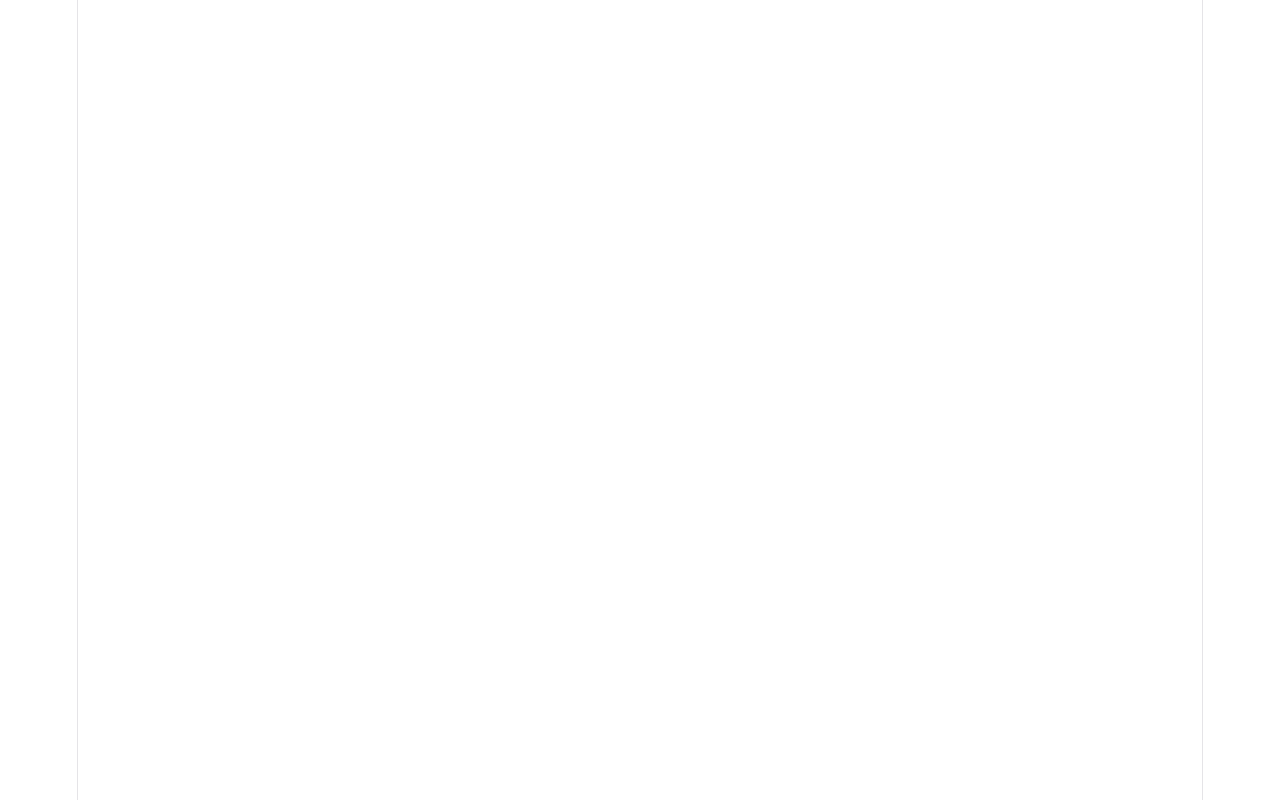
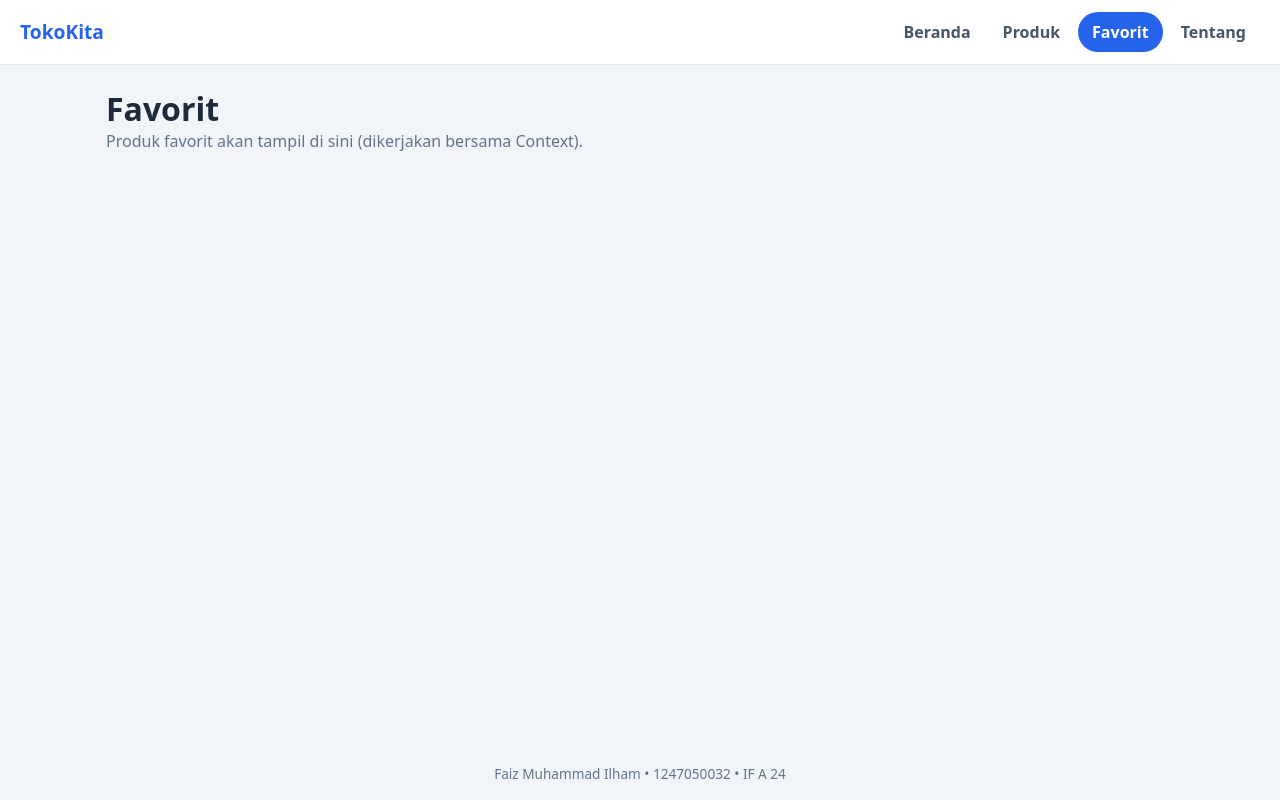
Before and after one commit to faizmmly/katalog-produk, a React (Vite) app: page /favorit in a window 1280 px wide. Before the commit this address had no page. Built offline with nearby package versions, Linux system fonts and the light colour scheme.

Commit message:
feat: tambah MainLayout, nested route, css,  dan halaman dasar

```diff
--- a/src/App.tsx
+++ b/src/App.tsx
@@ -1,14 +1,30 @@
-import React from 'react';
-import { BrowserRouter, Routes, Route } from 'react-router-dom';
-import { ProductsPage } from './Pages/ProductPage';
-import { ProductDetailPage } from './Pages/ProductDetailPage';
+import { BrowserRouter, Outlet, Route, Routes } from "react-router-dom";
+import { MainLayout } from "./layouts/MainLayout";
+import { HomePage } from "./pages/HomePage";
+import { ProductsPage } from "./pages/ProductsPage";
+import { ProductDetailPage } from "./pages/ProductDetailPage";
+import { FavoritesPage } from "./pages/FavoritesPage";
+import { AboutPage } from "./pages/AboutPage";
+import { NotFoundPage } from "./pages/NotFoundPage";
 
 export function App() {
   return (
     <BrowserRouter>
       <Routes>
-        <Route path="/" element={<ProductsPage />} />
-        <Route path="/produk/:id" element={<ProductDetailPage />} />
+        {/* Route induk: layout dipakai semua halaman */}
+        <Route element={<MainLayout />}>
+          <Route index element={<HomePage />} />
+
+          {/* Nested route: /produk dan /produk/:id */}
+          <Route path="produk" element={<Outlet />}>
+            <Route index element={<ProductsPage />} />
+            <Route path=":id" element={<ProductDetailPage />} />
+          </Route>
+
+          <Route path="favorit" element={<FavoritesPage />} />
+          <Route path="tentang" element={<AboutPage />} />
+          <Route path="*" element={<NotFoundPage />} />
+        </Route>
       </Routes>
     </BrowserRouter>
   );
--- a/src/components/ProductCard.tsx
+++ b/src/components/ProductCard.tsx
@@ -1,4 +1,3 @@
-import React from 'react';
 import { Link } from 'react-router-dom';
 import type { Product } from '../types/product';
 
--- a/src/components/UIStates.tsx
+++ b/src/components/UIStates.tsx
@@ -1,4 +1,3 @@
-import React from 'react';
 
 export function LoadingSpinner() {
   return (
--- a/src/index.css
+++ b/src/index.css
@@ -1,111 +1,68 @@
 :root {
-  --text: #6b6375;
-  --text-h: #08060d;
-  --bg: #fff;
-  --border: #e5e4e7;
-  --code-bg: #f4f3ec;
-  --accent: #aa3bff;
-  --accent-bg: rgba(170, 59, 255, 0.1);
-  --accent-border: rgba(170, 59, 255, 0.5);
-  --social-bg: rgba(244, 243, 236, 0.5);
-  --shadow:
-    rgba(0, 0, 0, 0.1) 0 10px 15px -3px, rgba(0, 0, 0, 0.05) 0 4px 6px -2px;
+  --bg: #f1f5f9;
+  --panel: #ffffff;
+  --text: #1e293b;
+  --muted: #64748b;
+  --line: #e2e8f0;
+  --primary: #2563eb;
+  --primary-dark: #1d4ed8;
+  --primary-soft: #eff6ff;
+  --danger: #dc2626;
+  --success: #16a34a;
+  --star: #f59e0b;
+  --radius: 16px;
+  --shadow: 0 4px 14px rgba(15, 23, 42, 0.08);
 
-  --sans: system-ui, 'Segoe UI', Roboto, sans-serif;
-  --heading: system-ui, 'Segoe UI', Roboto, sans-serif;
-  --mono: ui-monospace, Consolas, monospace;
-
-  font: 18px/145% var(--sans);
-  letter-spacing: 0.18px;
-  color-scheme: light dark;
+  font-family: system-ui, "Segoe UI", Roboto, sans-serif;
+  font-size: 16px;
+  line-height: 1.5;
   color: var(--text);
   background: var(--bg);
-  font-synthesis: none;
+  color-scheme: light;
   text-rendering: optimizeLegibility;
   -webkit-font-smoothing: antialiased;
-  -moz-osx-font-smoothing: grayscale;
-
-  @media (max-width: 1024px) {
-    font-size: 16px;
-  }
 }
 
-@media (prefers-color-scheme: dark) {
-  :root {
-    --text: #9ca3af;
-    --text-h: #f3f4f6;
-    --bg: #16171d;
-    --border: #2e303a;
-    --code-bg: #1f2028;
-    --accent: #c084fc;
-    --accent-bg: rgba(192, 132, 252, 0.15);
-    --accent-border: rgba(192, 132, 252, 0.5);
-    --social-bg: rgba(47, 48, 58, 0.5);
-    --shadow:
-      rgba(0, 0, 0, 0.4) 0 10px 15px -3px, rgba(0, 0, 0, 0.25) 0 4px 6px -2px;
-  }
+* { box-sizing: border-box; }
+body { margin: 0; min-height: 100vh; }
+#root { min-height: 100vh; }
 
-  #social .button-icon {
-    filter: invert(1) brightness(2);
-  }
+h1, h2, h3 { margin: 0; line-height: 1.25; }
+h1 { font-size: clamp(1.5rem, 4vw, 2rem); }
+h2 { font-size: 1.25rem; }
+h3 { font-size: 1rem; }
+p { margin: 0; }
+a { color: var(--primary); }
+img { max-width: 100%; display: block; }
+code { font-family: ui-monospace, Consolas, monospace; background: #f1f5f9; padding: 2px 6px; border-radius: 4px; }
+
+:focus-visible { outline: 3px solid var(--primary); outline-offset: 2px; }
+@media (prefers-reduced-motion: reduce) {
+  * { animation: none !important; transition: none !important; scroll-behavior: auto !important; }
 }
 
-#root {
-  width: 1126px;
-  max-width: 100%;
-  margin: 0 auto;
-  text-align: center;
-  border-inline: 1px solid var(--border);
-  min-height: 100svh;
-  display: flex;
-  flex-direction: column;
-  box-sizing: border-box;
+.muted { color: var(--muted); }
+
+/* ===== Layout ===== */
+.app { min-height: 100vh; display: flex; flex-direction: column; }
+.topbar { position: sticky; top: 0; z-index: 50; display: flex; align-items: center; gap: 16px;
+  padding: 12px 20px; background: var(--panel); border-bottom: 1px solid var(--line); flex-wrap: wrap; }
+.brand { font-weight: 800; font-size: 1.2rem; color: var(--primary); text-decoration: none; }
+.nav { display: flex; gap: 4px; margin-left: auto; }
+.nav-link { padding: 8px 14px; border-radius: 999px; color: #475569; text-decoration: none; font-weight: 600; }
+.nav-link:hover { background: var(--primary-soft); }
+.nav-link.is-active { background: var(--primary); color: #fff; }
+.menu-btn { display: none; margin-left: auto; width: 44px; height: 44px; border: 0; border-radius: 10px;
+  background: var(--primary-soft); font-size: 1.2rem; cursor: pointer; }
+.page { flex: 1; width: 100%; max-width: 1100px; margin: 0 auto; padding: 24px 16px; }
+.footer { text-align: center; padding: 16px; font-size: .85rem; color: var(--muted); }
+.btn-link { display: inline-block; margin-top: 12px; padding: 10px 18px; border-radius: 10px;
+  background: var(--primary); color: #fff; text-decoration: none; font-weight: 600; }
+.btn-link:hover { background: var(--primary-dark); }
+
+@media (max-width: 640px) {
+  .menu-btn { display: block; }
+  .nav { display: none; flex-direction: column; width: 100%; margin: 0; }
+  .nav.is-open { display: flex; }
+  .nav-link { border-radius: 10px; }
 }
-
-body {
-  margin: 0;
-}
-
-h1,
-h2 {
-  font-family: var(--heading);
-  font-weight: 500;
-  color: var(--text-h);
-}
-
-h1 {
-  font-size: 56px;
-  letter-spacing: -1.68px;
-  margin: 32px 0;
-  @media (max-width: 1024px) {
-    font-size: 36px;
-    margin: 20px 0;
-  }
-}
-h2 {
-  font-size: 24px;
-  line-height: 118%;
-  letter-spacing: -0.24px;
-  margin: 0 0 8px;
-  @media (max-width: 1024px) {
-    font-size: 20px;
-  }
-}
-p {
-  margin: 0;
-}
-
-code,
-.counter {
-  font-family: var(--mono);
-  display: inline-flex;
-  border-radius: 4px;
-  color: var(--text-h);
-}
-
-code {
-  font-size: 15px;
-  line-height: 135%;
-  padding: 4px 8px;
-  background: var(--code-bg);
-}
--- /dev/null
+++ b/src/layouts/MainLayout.tsx
@@ -0,0 +1,55 @@
+import { useState } from "react";
+import { NavLink, Outlet } from "react-router-dom";
+
+const LINKS = [
+  { to: "/", label: "Beranda", end: true },
+  { to: "/produk", label: "Produk", end: false },
+  { to: "/favorit", label: "Favorit", end: false },
+  { to: "/tentang", label: "Tentang", end: false },
+];
+
+export function MainLayout() {
+  const [menuOpen, setMenuOpen] = useState(false); // local state: menu mobile
+
+  return (
+    <div className="app">
+      <header className="topbar">
+        <NavLink to="/" className="brand" onClick={() => setMenuOpen(false)}>
+          TokoKita
+        </NavLink>
+
+        <button
+          type="button"
+          className="menu-btn"
+          aria-label="Buka menu"
+          aria-expanded={menuOpen}
+          onClick={() => setMenuOpen(!menuOpen)}
+        >
+          {menuOpen ? "✕" : "☰"}
+        </button>
+
+        <nav className={`nav ${menuOpen ? "is-open" : ""}`} aria-label="Navigasi utama">
+          {LINKS.map((l) => (
+            <NavLink
+              key={l.to}
+              to={l.to}
+              end={l.end}
+              className={({ isActive }) => (isActive ? "nav-link is-active" : "nav-link")}
+              onClick={() => setMenuOpen(false)}
+            >
+              {l.label}
+            </NavLink>
+          ))}
+        </nav>
+      </header>
+
+      <main className="page">
+        <Outlet />
+      </main>
+
+      <footer className="footer">
+        Faiz Muhammad Ilham • 1247050032 • IF A 24
+      </footer>
+    </div>
+  );
+}
--- /dev/null
+++ b/src/pages/AboutPage.tsx
@@ -0,0 +1,8 @@
+export function AboutPage() {
+  return (
+    <section>
+      <h1>Tentang</h1>
+      <p className="muted">Aplikasi katalog produk untuk Tugas Pertemuan 8.</p>
+    </section>
+  );
+}
--- /dev/null
+++ b/src/pages/FavoritesPage.tsx
@@ -0,0 +1,8 @@
+export function FavoritesPage() {
+  return (
+    <section>
+      <h1>Favorit</h1>
+      <p className="muted">Produk favorit akan tampil di sini (dikerjakan bersama Context).</p>
+    </section>
+  );
+}
--- /dev/null
+++ b/src/pages/HomePage.tsx
@@ -0,0 +1,11 @@
+import { Link } from "react-router-dom";
+
+export function HomePage() {
+  return (
+    <section>
+      <h1>Selamat datang di TokoKita</h1>
+      <p className="muted">Katalog produk dengan data dari DummyJSON.</p>
+      <Link to="/produk" className="btn-link">Lihat semua produk</Link>
+    </section>
+  );
+}
--- /dev/null
+++ b/src/pages/NotFoundPage.tsx
@@ -0,0 +1,11 @@
+import { Link } from "react-router-dom";
+
+export function NotFoundPage() {
+  return (
+    <section>
+      <h1>Halaman tidak ditemukan</h1>
+      <p className="muted">Alamat yang Anda buka tidak ada.</p>
+      <Link to="/" className="btn-link">Kembali ke beranda</Link>
+    </section>
+  );
+}
--- a/src/pages/ProductPage.tsx
+++ b/src/pages/ProductsPage.tsx
@@ -1,7 +1,7 @@
 import React, { useState, useEffect } from 'react';
 import { useSearchParams } from 'react-router-dom';
 import { fetchProducts, fetchCategories } from '../services/productService';
-import type { Category, Product } from '../types/product';
+import type { Product } from '../types/product';
 import { ProductCard } from '../components/ProductCard';
 import { LoadingSpinner, ErrorMessage, EmptyState } from '../components/UIStates';
 
@@ -16,7 +16,7 @@ export function ProductsPage() {
 
   const [products, setProducts] = useState<Product[]>([]);
   const [categories, setCategories] = useState<string[]>([]); // 👈 Perhatikan tipe data Category[]
-  const [total, setTotal] = useState(0);
+  const [, setTotal] = useState(0);
   const [loading, setLoading] = useState(true);
   const [error, setError] = useState<string | null>(null);
 
--- a/src/services/productService.ts
+++ b/src/services/productService.ts
@@ -1,4 +1,4 @@
-import type { Category, Product, ProductsResponse } from '../types/product';
+import type { Product, ProductsResponse } from '../types/product';
 
 const BASE_URL = 'https://dummyjson.com/products';
 
```
Also changed, not shown: vercel.json (added).
